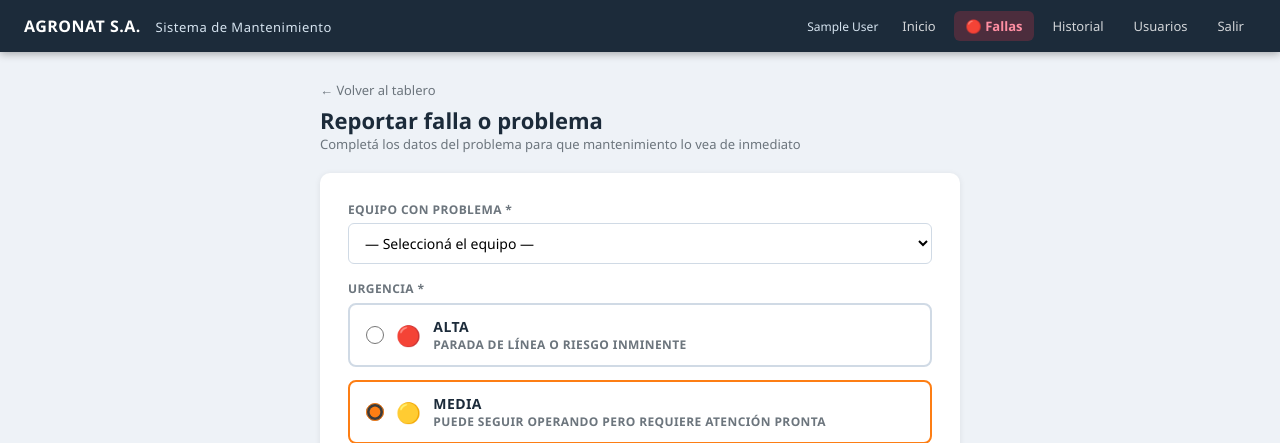
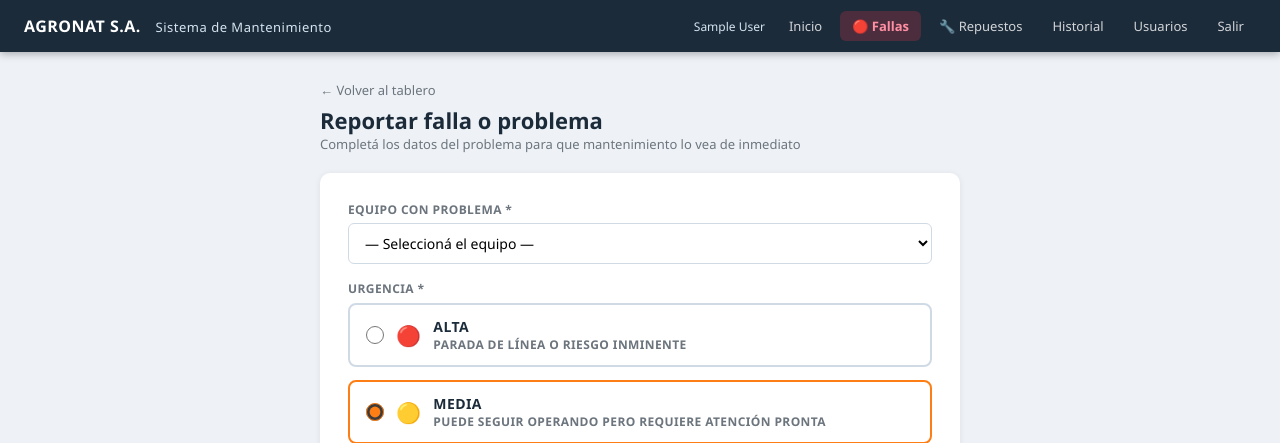
Before and after one commit to Programacionagronat/agronat-mantenimiento, a Flask app: page /fallas/nueva in a window 1280 px wide. Shown: the top 443 px of the page. Run offline with Flask 3, Linux system fonts and the light colour scheme; the visitor is signed in with stand-in values (Sample User, id 1); some libraries are stand-ins or nearby versions.

Commit message:
Update base.html

```diff
--- a/templates/base.html
+++ b/templates/base.html
@@ -123,6 +123,7 @@ textarea { resize: vertical; min-height: 80px; }
     <div class="nav-links">
       <a href="{{ url_for('index') }}">Inicio</a>
       <a href="{{ url_for('fallas') }}" style="background:rgba(220,53,69,.25);color:#ff8fa3;font-weight:600">🔴 Fallas</a>
+      <a href="{{ url_for('repuestos') }}">🔧 Repuestos</a>
       <a href="{{ url_for('historial') }}">Historial</a>
       {% if session.get('username') == 'admin' %}
       <a href="{{ url_for('admin_usuarios') }}">Usuarios</a>
```
